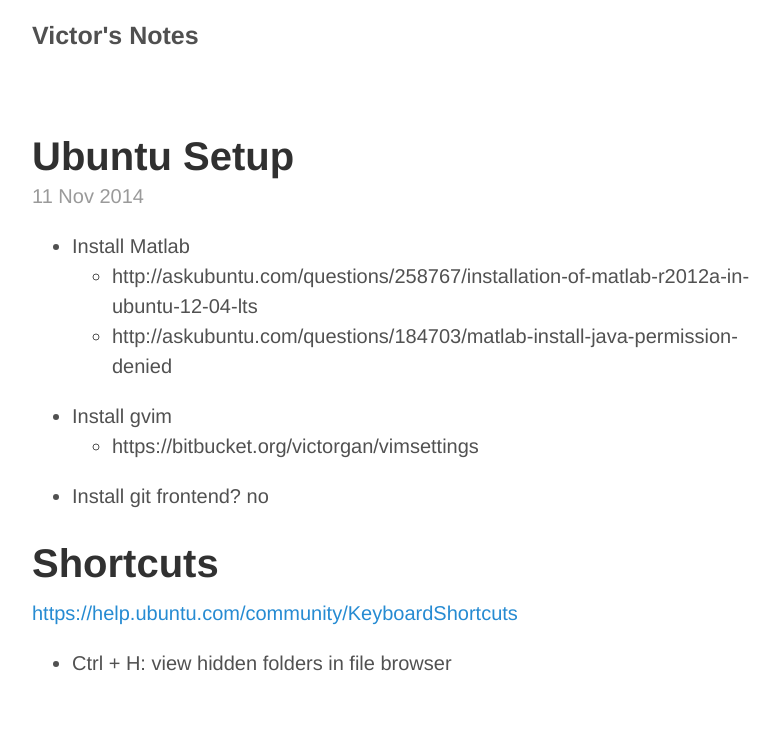
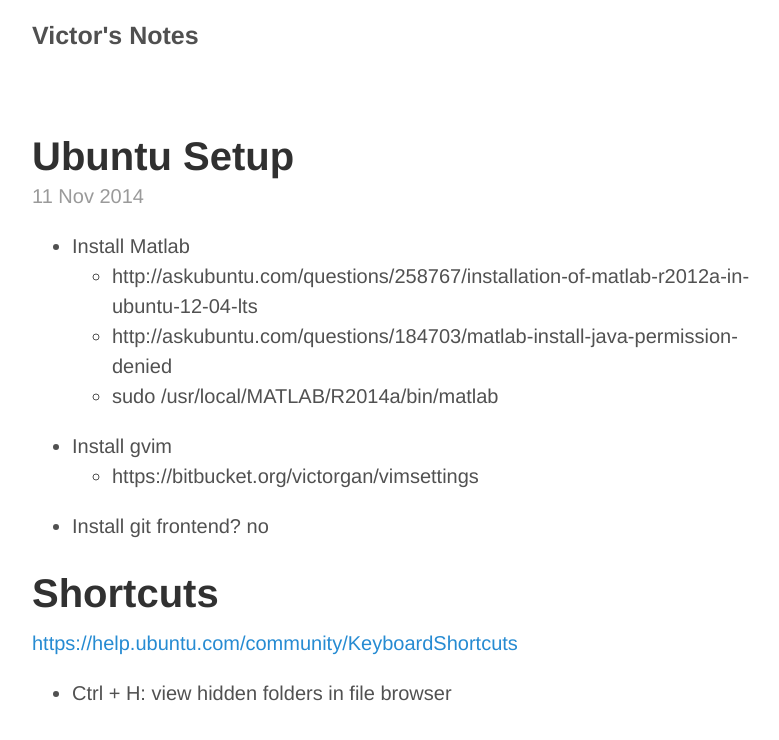
Before and after one commit to victorgan/victorgan.github.io, a Jekyll site: the page built from _posts/2014-11-11-ubuntu.md, in a window 1280 px wide. Shown: the top 740 px of the page, without its empty margins (248-1027 px from the left). Built offline with Jekyll 4.4.1, drawn with Linux system fonts in a browser that asks for light colours; nearby versions of some CDN libraries; library files that are not in the unit come from our copies; comment, search, counter and statistics services are not loaded.

Commit message:
Update 2014-11-11-ubuntu.md

```diff
--- a/_posts/2014-11-11-ubuntu.md
+++ b/_posts/2014-11-11-ubuntu.md
@@ -7,6 +7,7 @@ title: Ubuntu Setup
 - Install Matlab
   - http://askubuntu.com/questions/258767/installation-of-matlab-r2012a-in-ubuntu-12-04-lts
   - http://askubuntu.com/questions/184703/matlab-install-java-permission-denied
+  - sudo /usr/local/MATLAB/R2014a/bin/matlab
 - Install gvim
   - https://bitbucket.org/victorgan/vimsettings
 - Install git frontend? no
```
